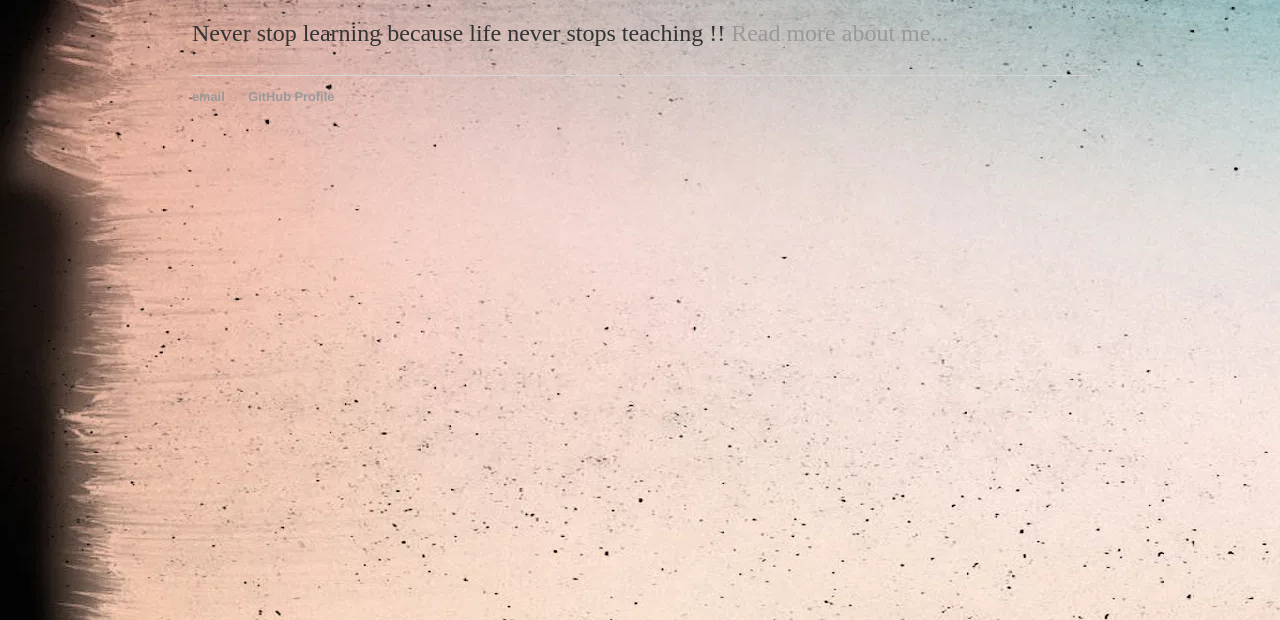
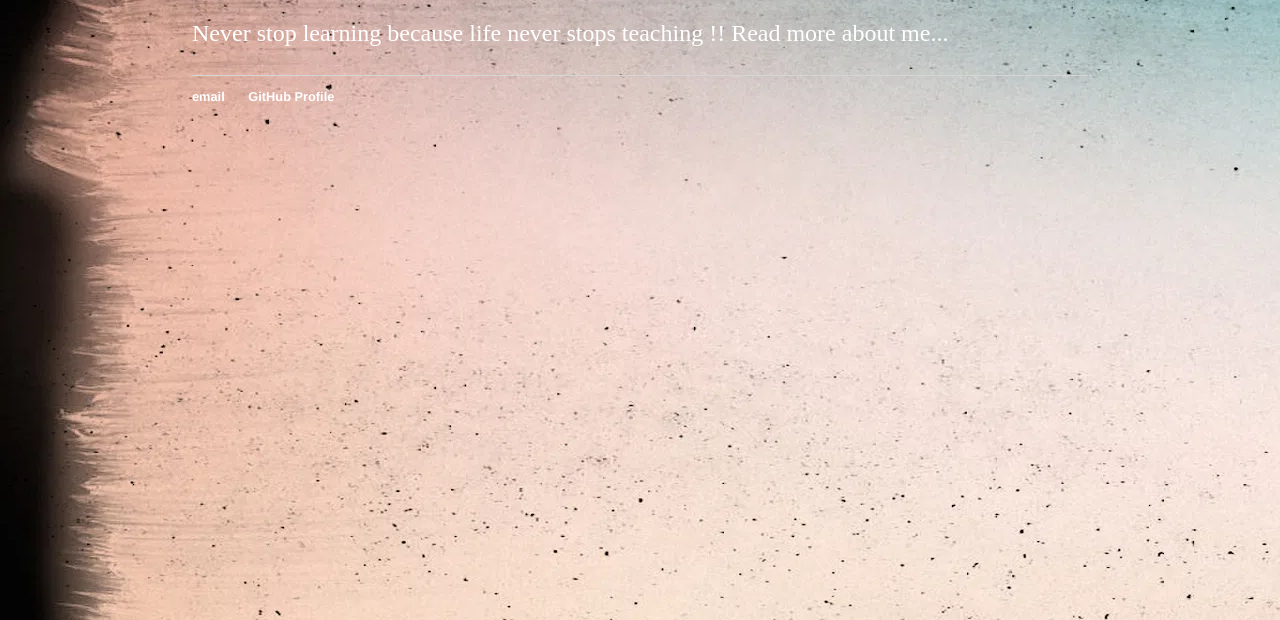
Before and after one commit to lostinrepo/lostinrepo.github.io, a plain HTML site: page index.html in a window 1280 px wide. Shown: the part 180-800 px from the top of the page. Drawn offline with Linux system fonts and the light colour scheme.

Commit message:
Update main.css

```diff
--- a/css/main.css
+++ b/css/main.css
@@ -15,7 +15,7 @@ nav ul li, footer ul li {
 }
 a {
     text-decoration: none;
-    color: #999;
+    color: 	#FFFFFF;
 }
 a:hover {
     text-decoration: underline;
@@ -27,7 +27,7 @@ h1 {
 p {
     font-size: 1.5em;
     line-height: 1.4em;
-    color: #333;
+    color: 	#FFFFFF;
 }
 footer {
     border-top: 1px solid #d5d5d5;
```
